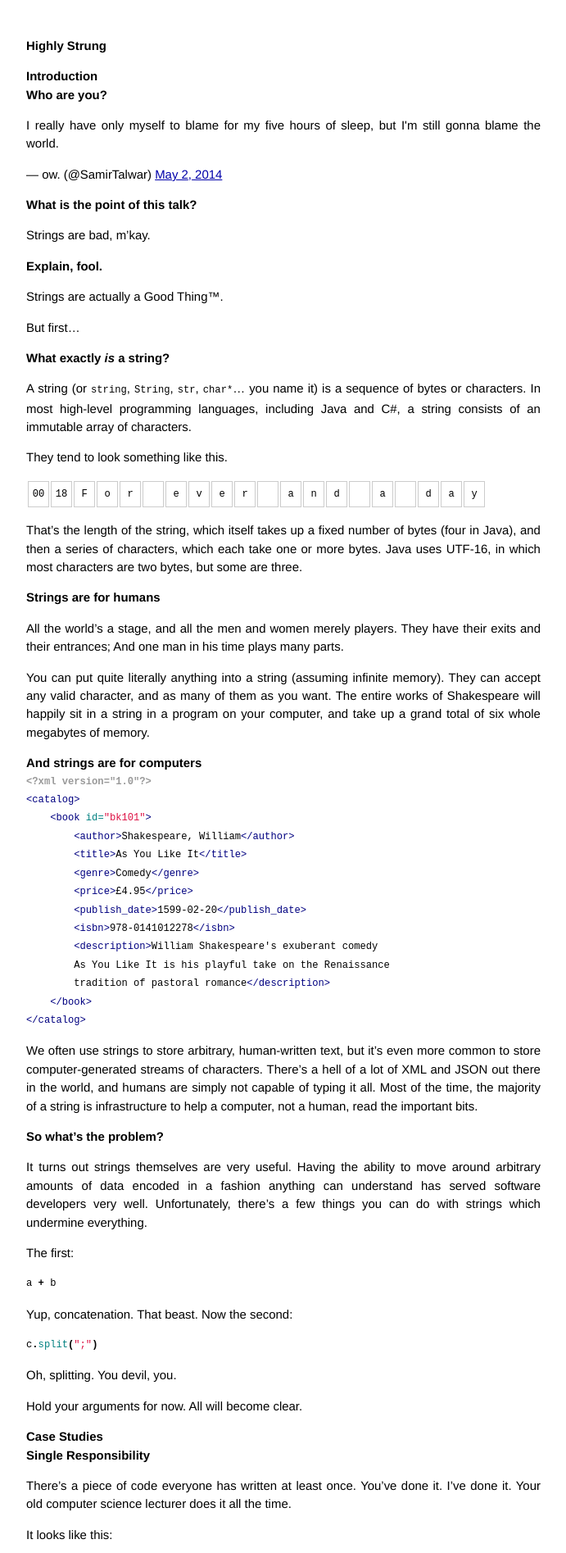
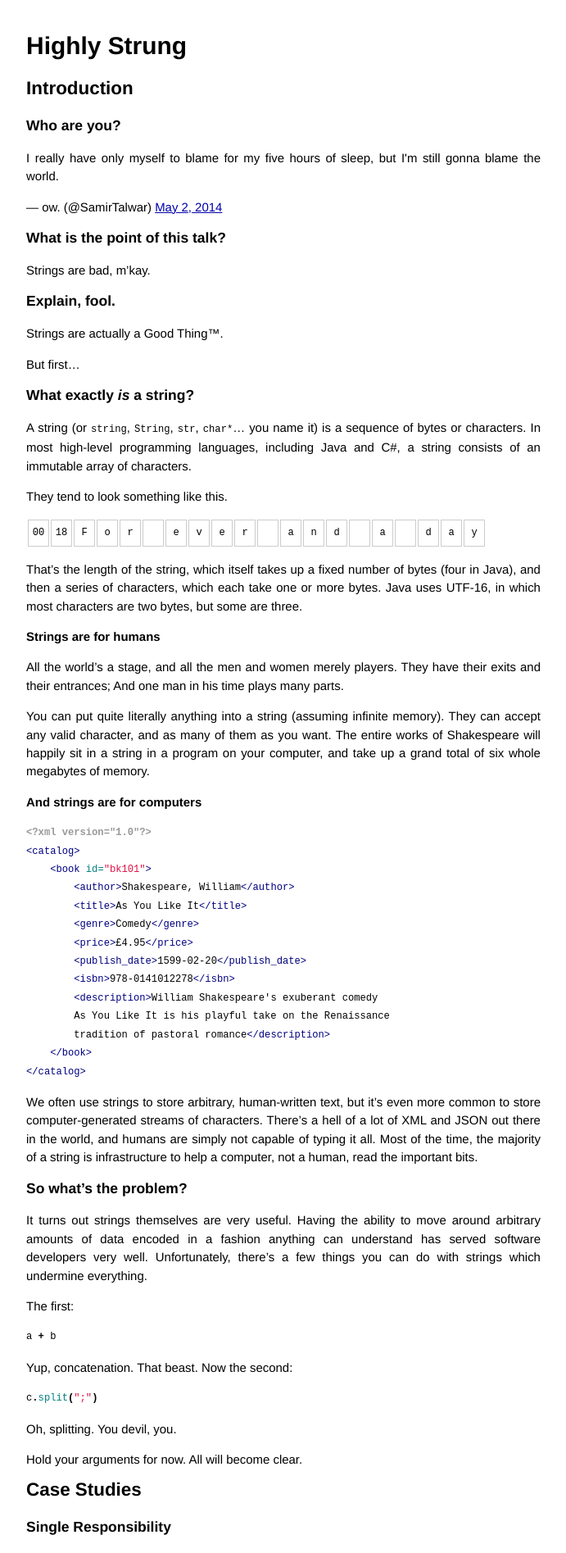
Before and after one commit to SamirTalwar/talks, a Jekyll site: the page built from index.md, in a window 1280 px wide. Shown: the top 1895 px of the page at 82% size, without its empty margins (294-985 px from the left). Built offline with Jekyll 4.4.1, drawn with Linux system fonts in a browser that asks for light colours; Markdown is read by kramdown in place of the engine named in the settings; comment, search, counter and statistics services are not loaded.

Commit message:
Sort out the header sizes.

```diff
--- a/css/main.css
+++ b/css/main.css
@@ -14,15 +14,12 @@ html, body { height: 100%; }
 
 body {
   background-color: #FFF;
-  font: 13.34px Helvetica, Arial, sans-serif;
+  font-family: Helvetica, Arial, sans-serif;
   font-size: small;
   text-align: center;
 }
 
-h1, h2, h3, h4, h5, h6 {
-  font-size: 100%; }
-
-h1 { margin-bottom: 1em; }
+h1, h2, h3, h4, h5, h6 { margin-bottom: 1em; }
 p { margin: 1em 0; }
 
 a         { color: #00a; }
```
